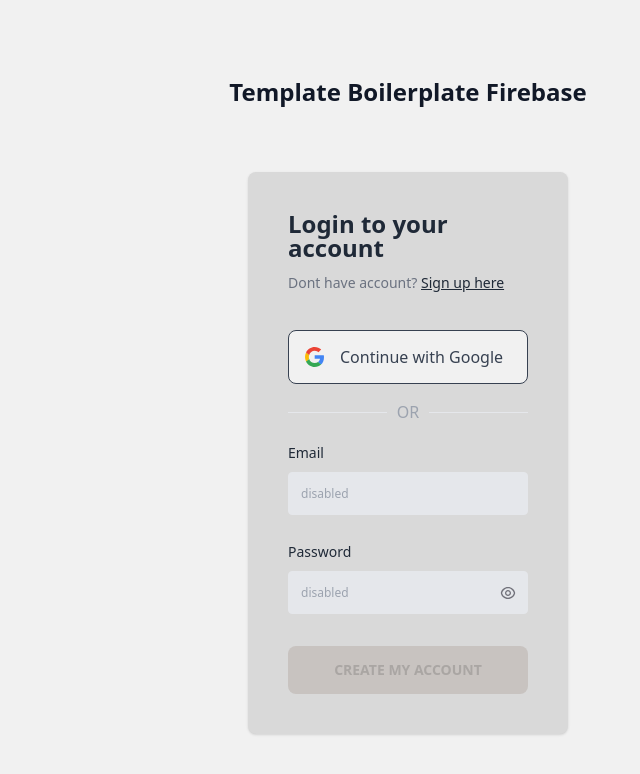
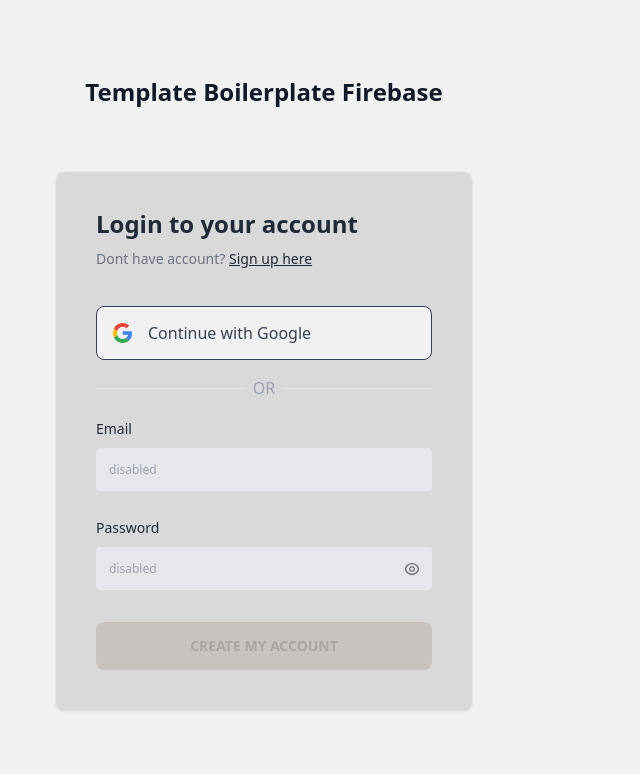
Before and after one commit to kodevasse/Function_webapp_01, a Vue app: page /login in a window 1280 px wide. Shown: the top 774 px of the page, without its empty margins (376-1016 px from the left). Built offline with nearby package versions, Linux system fonts and the light colour scheme; no server answers.

Commit message:
strange margin sidebar 2

```diff
--- a/src/App.vue
+++ b/src/App.vue
@@ -20,7 +20,7 @@ onMounted(async () => {
 
     <div
       class="flex flex-col w-full sm:ml-0"
-      :class="!storeAuth.user.displayName && 'lg:ml-72'"
+      :class="storeAuth.user.displayName && 'lg:ml-72'"
     >
       <NavBar />
       <div
```
